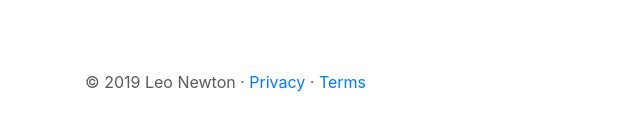
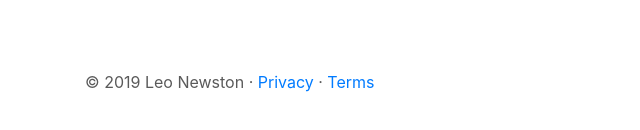
Before and after one commit to ldn253/ldn253.github.io, a plain HTML site: page index.html in a window 1280 px wide. Shown: the part 2981-3111 px from the top of the page, 0-640 px from the left. Drawn offline with nearby package versions, Linux system fonts and the light colour scheme.

Commit message:
test with VS Code

```diff
--- a/index.html
+++ b/index.html
@@ -184,7 +184,7 @@
   <!-- FOOTER -->
   <footer class="container">
     <p class="float-right"><a href="#">Back to top</a></p>
-    <p>&copy; 2019 Leo Newton &middot; <a href="#">Privacy</a> &middot; <a href="#">Terms</a></p>
+    <p>&copy; 2019 Leo Newston &middot; <a href="#">Privacy</a> &middot; <a href="#">Terms</a></p>
   </footer>
 </main>
 </html>
```
